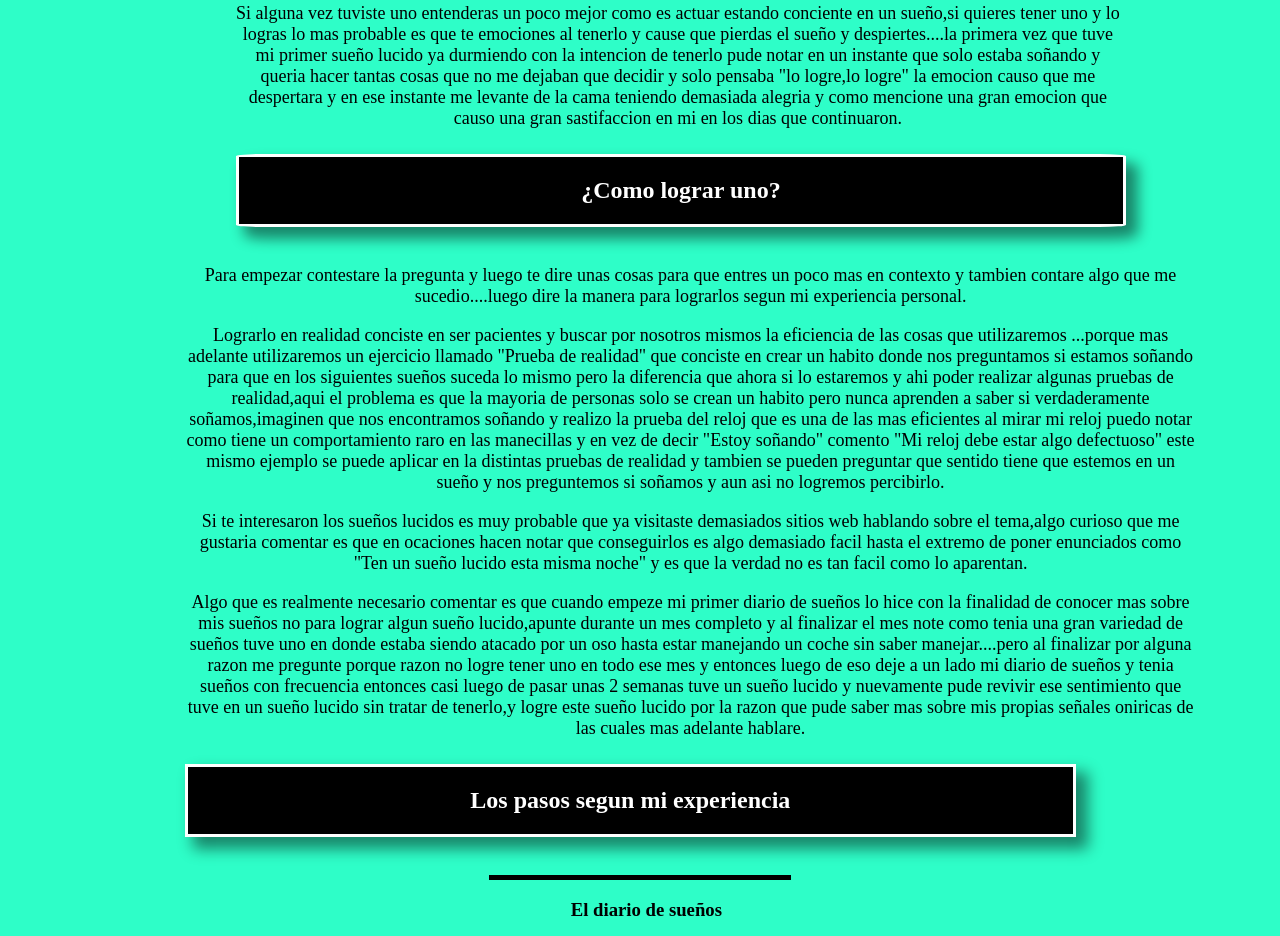
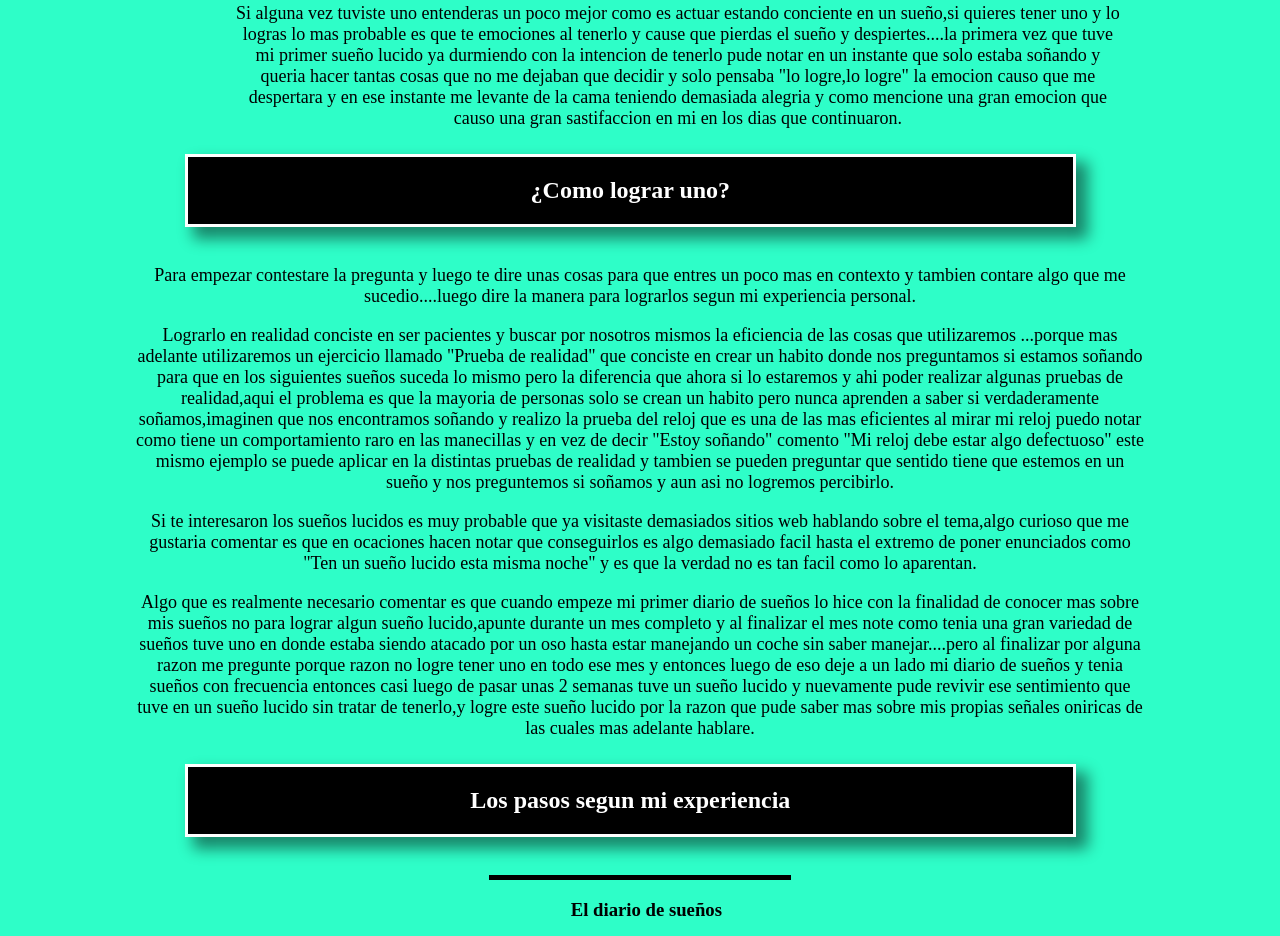
Before and after one commit to oliuwu/LosSue-osLucidos, a plain HTML site: page index.html in a window 1280 px wide. Shown: the part 612-1548 px from the top of the page. Drawn offline with Linux system fonts and the light colour scheme; a script that the page names is missing.

Commit message:
Add files via upload

```diff
--- a/estilos.css
+++ b/estilos.css
@@ -137,18 +137,17 @@ padding-left: 10%;
 
 
 #Pregunta2 {
-    border-radius: 3%;
     background-color:#000000;
     width: 70%;
      border-style: solid;
-     border-width: 2%;
+
      border-color: rgb(255, 255, 255);
      border-width: 3%;
      box-shadow: 10px 10px 14px 2px rgba(0, 0, 0, 0.47);
     color:#ffffff ;
-    clear: both;
+
     margin-top:2% ;
-    margin-left:18% ;
+    margin-left:14% ;
     margin-bottom:3% ;
 
     }
@@ -158,7 +157,7 @@ padding-left: 10%;
         height:10%;
         width: 80%;
         float: none;
-        padding-left: 14%;
+        padding-left: 0%;
 
         }
 
--- a/index.html
+++ b/index.html
@@ -170,9 +170,9 @@
 
 
         <div id="Pregunta2">
-            <center>
+          <center>
             <h2>¿Como lograr uno?</h2>
-            </center>
+        </center>
 
         </div>
 
@@ -181,9 +181,9 @@
 
 
 
+        <center>
+        <div id="Respuesta2">
 
-        <div id="Respuesta2">
-            <center>
             <font color="Black" size="4">
                 <p>
                     Para empezar contestare la pregunta y luego te dire unas cosas para que entres un poco mas en contexto y tambien  contare algo
@@ -232,9 +232,9 @@
             </p>
 
          </font>
-        </center>
+
        </div>
-
+    </center>
 
 
 
```
